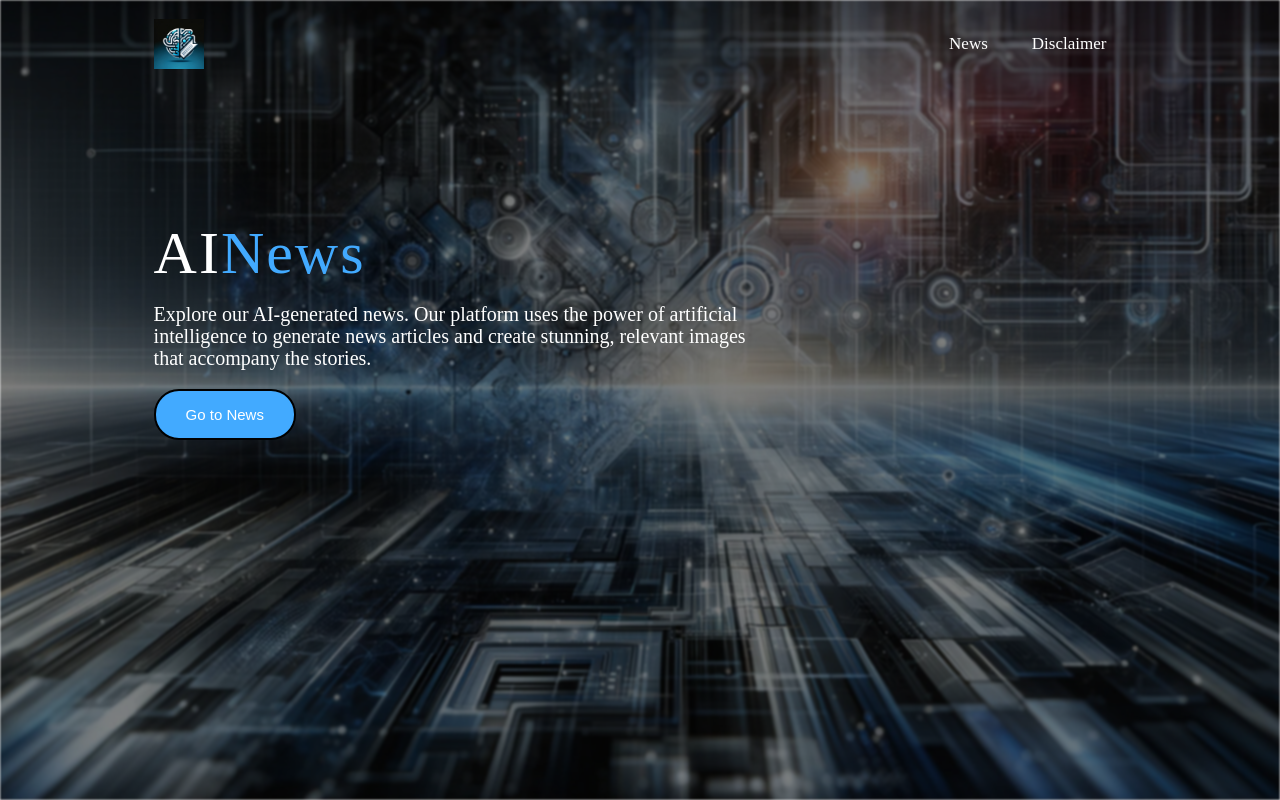
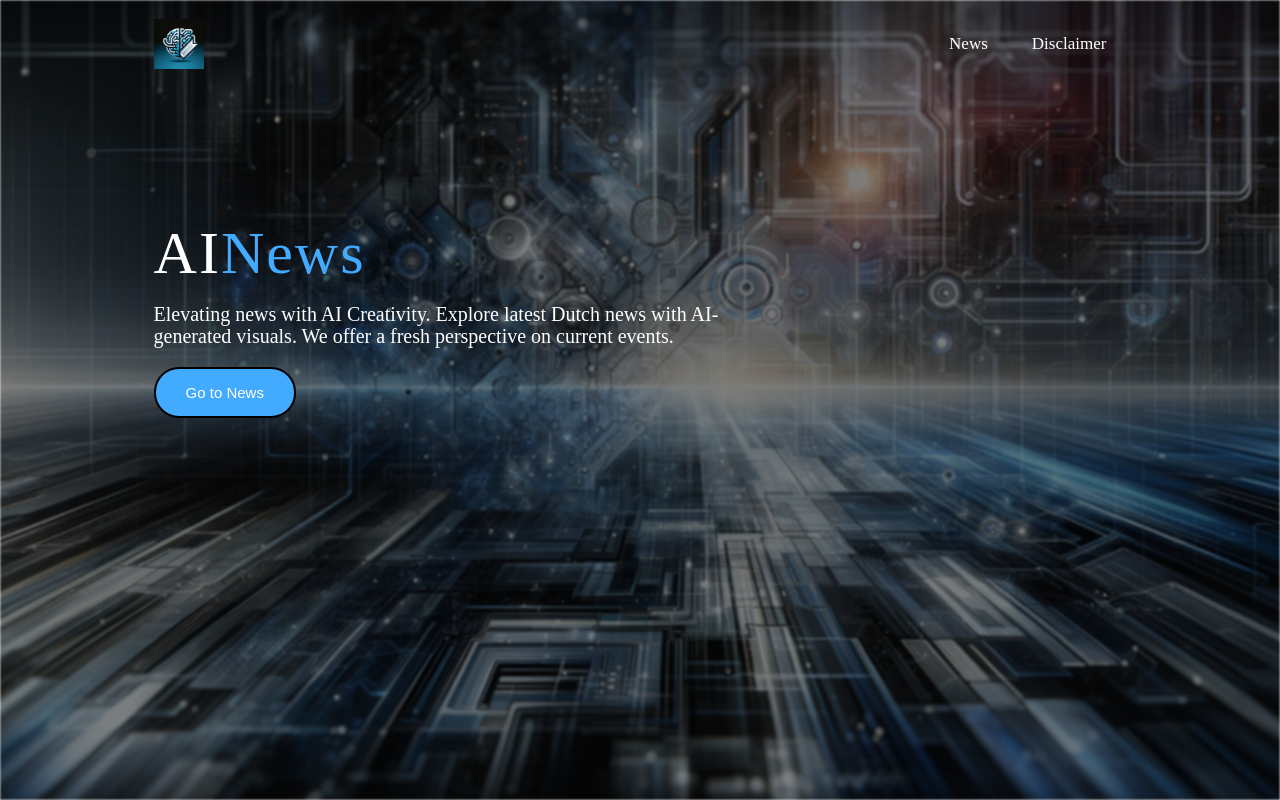
Before and after one commit to AnaAvakimova/DutchNewsWeb, a Django app: page / in a window 1280 px wide. Run offline with Django 4.2, Linux system fonts and the light colour scheme; some libraries are stand-ins or nearby versions.

Commit message:
workflow changed main page description changed

```diff
--- a/news/templates/main.html
+++ b/news/templates/main.html
@@ -24,12 +24,15 @@
 
     <div class="content">
         <h1>AI<span>News</span></h1>
-        <p>Explore our AI-generated news. Our platform uses the power of artificial intelligence to generate news
-            articles and create stunning, relevant images that accompany the stories.</p>
+        <p>Elevating news with AI Creativity. Explore latest Dutch news with AI-generated visuals.
+            We offer a fresh perspective on current events.
+        </p>
 
     </div>
     <div class="btn">
-        <a href="/news"><button type="button">Go to News</button></a>
+        <a href="/news">
+            <button type="button">Go to News</button>
+        </a>
     </div>
 </div>
 
```
Also changed, not shown: .github/workflows/build-and-publish.yml.
